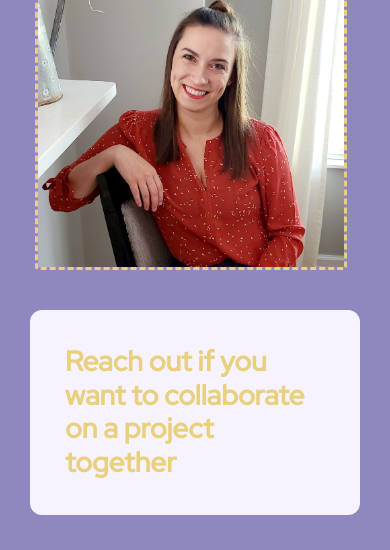
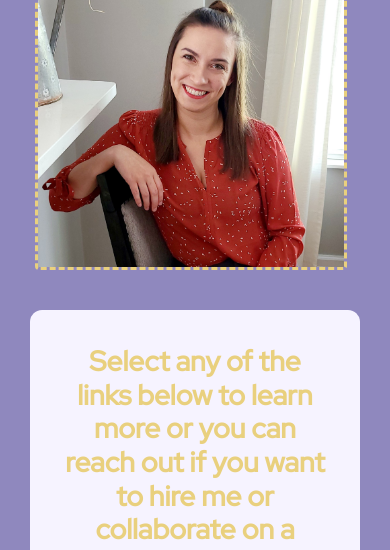
Before and after one commit to eslazyk10/profesional-portfolio, a plain HTML site: page contact.html in a window 390 px wide. Shown: the part 190-740 px from the top of the page. Drawn offline with nearby package versions, Linux system fonts and the light colour scheme.

Commit message:
updated contact.html

```diff
--- a/contact.html
+++ b/contact.html
@@ -49,7 +49,7 @@
         <div class="row">
        <div class="col-md-6"><img src="/images/resume-img.jpg" alt="Me" class="img-fluid rounded"></div>
        <div class="col-md-6" id="right-side">
-           <h4>Reach out if you want to collaborate on a project together</h4>
+           <h4>Select any of the links below to learn more or you can reach out if you want to hire me or collaborate on a project together</h4>
        <br>
        <br>
        <span class="links">
--- a/css/contact.css
+++ b/css/contact.css
@@ -44,6 +44,7 @@ img{
     margin-top: 40px;
     padding: 35px;
     color: #E9D07E;
+    text-align: center;
     font-size: 28px;
     font-weight: bold;
     font-family: 'Red Hat Display';
```
